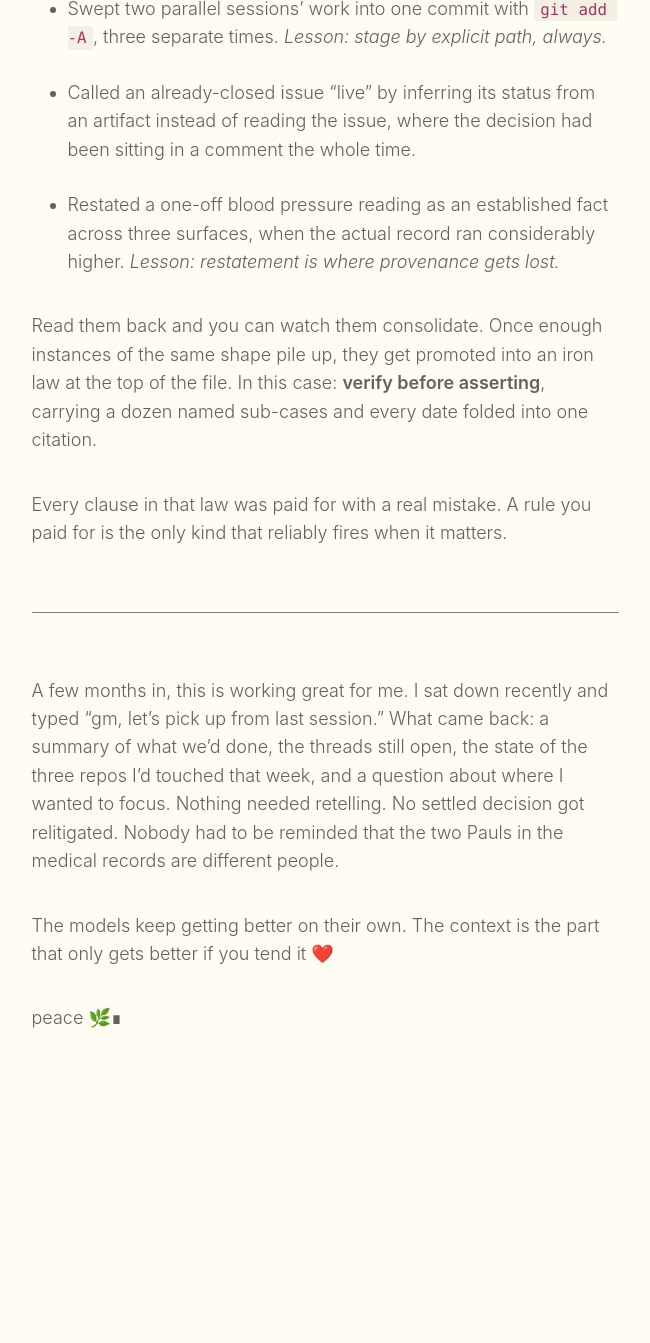
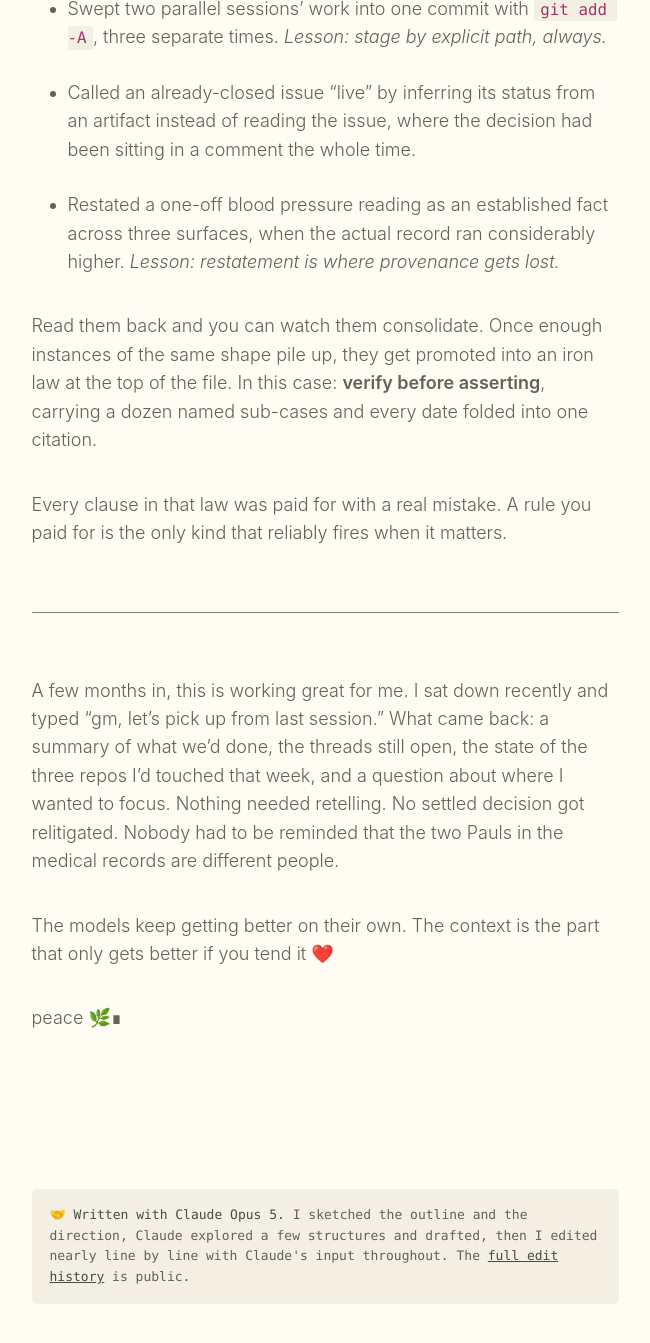
Before and after one commit to paulmederos/pm17, a Jekyll site: the page built from _posts/2026-08-09-how-i-work-with-claude.md, in a window 1280 px wide and 1400 px high, scrolled down 17644 px. Shown: the top 1343 px of the window, without its empty margins (315-965 px from the left). Built offline with Jekyll 4.4.1, drawn with Linux system fonts in a browser that asks for light colours; some web fonts are replaced; before the commit the page ends 18905 px from its top, so only the background shows below that.

Commit message:
Add co-authorship disclosure to posts
New `coauthored` frontmatter key renders a footer note naming the model and
version, describing how the post actually got written, and linking that
post's commit history so the claim is checkable.

Default copy covers the usual shape here: I sketch the outline and
direction, Claude explores structures and drafts, I edit nearly line by
line. `coauthored_note` overrides it when a post went differently — the
box asserts something about process, so a stale default would be a small
lie repeated across the archive. Documented in CLAUDE.md.

Rendered outside .Post__content so the closing ∎ still matches its
:last-child selector.

Co-Authored-By: Claude Opus 5 <noreply@anthropic.com>

```diff
--- a/_layouts/post.html
+++ b/_layouts/post.html
@@ -34,6 +34,22 @@ layout: default
           <h1 class="font-600 mb-6">{{ page.title }}</h1>
           {{ content }}
         </div>
+
+        {% if page.coauthored %}
+          <div class="coauthored font-meta">
+            <p>
+              🤝 <strong>Written with {{ page.coauthored }}.</strong>
+              {% if page.coauthored_note %}
+                {{ page.coauthored_note }}
+              {% else %}
+                I sketched the outline and the direction, Claude explored a few
+                structures and drafted, then I edited nearly line by line with
+                Claude's input throughout.
+              {% endif %}
+              The <a href="https://github.com/paulmederos/pm17/commits/main/{{ page.path }}">full edit history</a> is public.
+            </p>
+          </div>
+        {% endif %}
       </div>
     </div>
   </div>
--- a/_posts/2026-08-09-how-i-work-with-claude.md
+++ b/_posts/2026-08-09-how-i-work-with-claude.md
@@ -6,6 +6,7 @@ date: 2026-08-09
 categories:
   - essay
   - wip
+coauthored: "Claude Opus 5"
 teaser: "I wanted a setup with Claude that got a little better every session instead of starting over each time. Four months and 135 session logs later, this is where I landed, and it's working better than I expected."
 ---
 
--- a/_sass/components/Post.scss
+++ b/_sass/components/Post.scss
@@ -133,3 +133,30 @@ body.dark .Post__content {
   }
 
 }
+
+/* ---------- co-authorship note ---------- */
+
+/* Lives outside .Post__content so the closing ∎ on the last paragraph
+   still matches its `:last-child` selector. */
+.coauthored {
+  margin-top: 2.4rem;
+  padding: 1.6rem 1.8rem;
+  background-color: #F3EFE2;
+  border-radius: 6px;
+
+  p {
+    font-size: $font_size_xs;
+    line-height: 1.6;
+    color: $color_bark;
+    margin: 0;
+  }
+
+  strong { color: $color_wet_sand; }
+  a { color: $color_wet_sand; }
+}
+
+body.dark .coauthored {
+  background-color: #1D1C1A;
+  p { color: #B3ADA1; }
+  strong, a { color: $color_cream; }
+}
```
Also changed, not shown: CLAUDE.md (+27 -1 lines).
